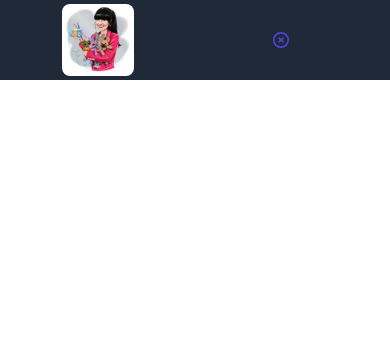
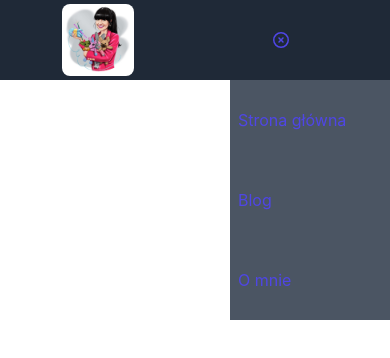
Before and after one commit to LukaszPietrzykowski16/szydelkowa-pasja, a Next.js app: page / in a window 390 px wide. Both pictures are taken after a click on the element 292 px from the left and 40 px from the top of the page. Shown: the top 358 px of the page. Built offline with nearby package versions, Linux system fonts and the light colour scheme.

Commit message:
navbar animation

```diff
--- a/pages/components/Navigation.jsx
+++ b/pages/components/Navigation.jsx
@@ -13,7 +13,7 @@ function Navigation() {
         menu === true ? setMenu(false) : setMenu(true)
     }
   return (
-    <nav className='bg-gray-800 text-indigo-600 h-20'>
+    <nav className='bg-gray-800 text-indigo-600 h-1/5'>
         <div className='container flex h-full'>
             <div className='container flex flex-wrap justify-between items-center mx-auto'>
                 <div className='container flex flex-wrap justify-center items-center w-full h-20 p-1'>
@@ -37,7 +37,17 @@ function Navigation() {
                 </div>
             </div>
         </div>
-
+        <div className={menu === false? 'opacity-0 absolute top-20 right-0 translate-x-800 transition ease-in-out delay-1500': 'absolute right-0 top-20 bg-gray-600 w-40 absolute right-0 translate-x-200 transition ease-in-out delay-1500'}>
+                <a className='flex items-center p-2 h-20'>
+                    Strona główna
+                </a>
+                <a className='flex items-center p-2 h-20'>
+                    Blog
+                </a>
+                <a className='flex items-center p-2 h-20'>
+                    O mnie
+                </a>
+        </div>
 
 
     </nav>
```
